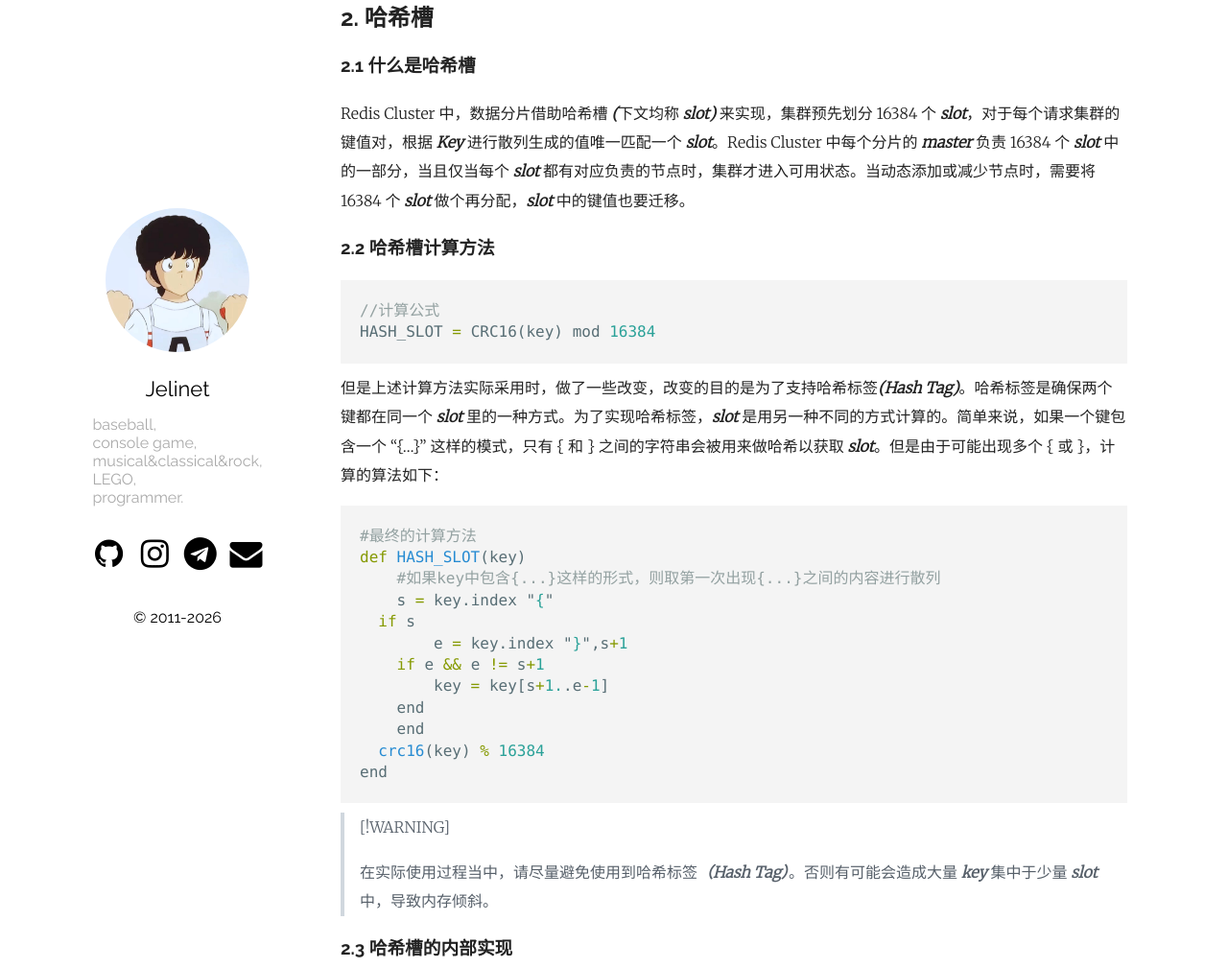
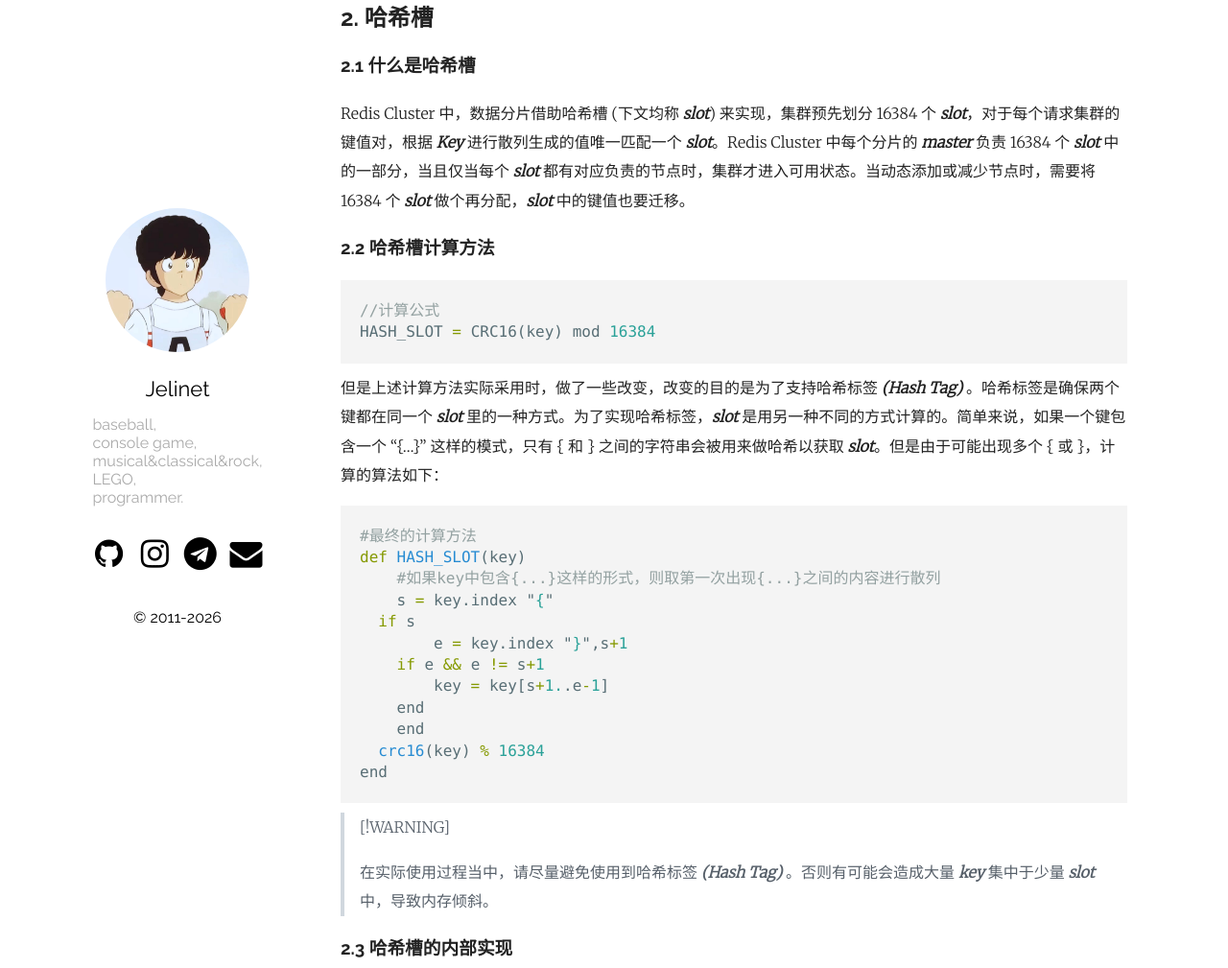
Before and after one commit to jelinet/jelinet.github.io, a Jekyll site: the page built from _posts/2019-02-26-redis笔记-集群模式.markdown, in a window 1280 px wide and 1400 px high, scrolled down 2390 px. Shown: the part 152-1161 px from the top of the window at 96% size. Built offline with Jekyll 4.4.1, drawn with Linux system fonts in a browser that asks for light colours; some of the changed text lies outside the part shown.

````diff
--- a/_posts/2019-02-26-redis笔记-集群模式.markdown
+++ b/_posts/2019-02-26-redis笔记-集群模式.markdown
@@ -41,7 +41,7 @@ Redis 3.0 版本开始官方正式支持集群模式，Redis集群模式提供
 
 ### 2.1 什么是哈希槽
 
-Redis Cluster 中，数据分片借助哈希槽 ***(***下文均称 ***slot)*** 来实现，集群预先划分 16384 个 ***slot***，对于每个请求集群的键值对，根据 ***Key*** 进行散列生成的值唯一匹配一个 ***slot***。Redis Cluster 中每个分片的 ***master*** 负责 16384 个 ***slot*** 中的一部分，当且仅当每个 ***slot*** 都有对应负责的节点时，集群才进入可用状态。当动态添加或减少节点时，需要将 16384 个 ***slot*** 做个再分配，***slot*** 中的键值也要迁移。
+Redis Cluster 中，数据分片借助哈希槽 (下文均称 ***slot***) 来实现，集群预先划分 16384 个 ***slot***，对于每个请求集群的键值对，根据 ***Key*** 进行散列生成的值唯一匹配一个 ***slot***。Redis Cluster 中每个分片的 ***master*** 负责 16384 个 ***slot*** 中的一部分，当且仅当每个 ***slot*** 都有对应负责的节点时，集群才进入可用状态。当动态添加或减少节点时，需要将 16384 个 ***slot*** 做个再分配，***slot*** 中的键值也要迁移。
 
 ### 2.2 哈希槽计算方法
 
@@ -50,7 +50,7 @@ Redis Cluster 中，数据分片借助哈希槽 ***(***下文均称 ***slot)***
 HASH_SLOT = CRC16(key) mod 16384
 ```
 
-但是上述计算方法实际采用时，做了一些改变，改变的目的是为了支持哈希标签***(Hash Tag)***。哈希标签是确保两个键都在同一个 ***slot*** 里的一种方式。为了实现哈希标签，***slot*** 是用另一种不同的方式计算的。简单来说，如果一个键包含一个 “{…}” 这样的模式，只有 { 和 } 之间的字符串会被用来做哈希以获取 ***slot***。但是由于可能出现多个 { 或 }，计算的算法如下：
+但是上述计算方法实际采用时，做了一些改变，改变的目的是为了支持哈希标签 ***\(Hash Tag\)*** 。哈希标签是确保两个键都在同一个 ***slot*** 里的一种方式。为了实现哈希标签，***slot*** 是用另一种不同的方式计算的。简单来说，如果一个键包含一个 “{…}” 这样的模式，只有 { 和 } 之间的字符串会被用来做哈希以获取 ***slot***。但是由于可能出现多个 { 或 }，计算的算法如下：
 
 ```python
 #最终的计算方法
@@ -69,7 +69,7 @@ end
 
 > [!WARNING]
 >
-> 在实际使用过程当中，请尽量避免使用到哈希标签***（Hash Tag）***。否则有可能会造成大量 ***key*** 集中于少量  ***slot*** 中，导致内存倾斜。
+> 在实际使用过程当中，请尽量避免使用到哈希标签 ***\(Hash Tag\)*** 。否则有可能会造成大量 ***key*** 集中于少量  ***slot*** 中，导致内存倾斜。
 
 ### 2.3 哈希槽的内部实现
 
@@ -103,7 +103,7 @@ typedef struct clusterNode {
 
 线上集群因为扩容和缩容操作，经常需要迁移 ***slot*** 对数据进行重新分片，原生的 Redis Cluster 可以借助 [***redis-trib***](http://download.redis.io/redis-stable/src/redis-trib.rb) 工具进行迁移。
 
-***slot*** 在迁移过程有两个状态，在迁出节点会对该 ***slot*** 标记为 ***MIGRATING***，在迁入节点会对该 ***slot*** 标记为 ***IMPORTING。***当该 ***slot*** 内的 ***Key*** 都迁移完毕之后，新的 ***slot*** 归属信息都进过消息协议进行传播，最终集群中所有节点都会知道该 ***slot*** 已经迁移到了目标节点，并更新自身保存的 slot 和节点间的映射关系。
+***slot*** 在迁移过程有两个状态，在迁出节点会对该 ***slot*** 标记为 ***MIGRATING***，在迁入节点会对该 ***slot*** 标记为 ***IMPORTING*** 。当该 ***slot*** 内的 ***Key*** 都迁移完毕之后，新的 ***slot*** 归属信息都进过消息协议进行传播，最终集群中所有节点都会知道该 ***slot*** 已经迁移到了目标节点，并更新自身保存的 slot 和节点间的映射关系。
 
 ## 3. MOVED & ASK
 
````
